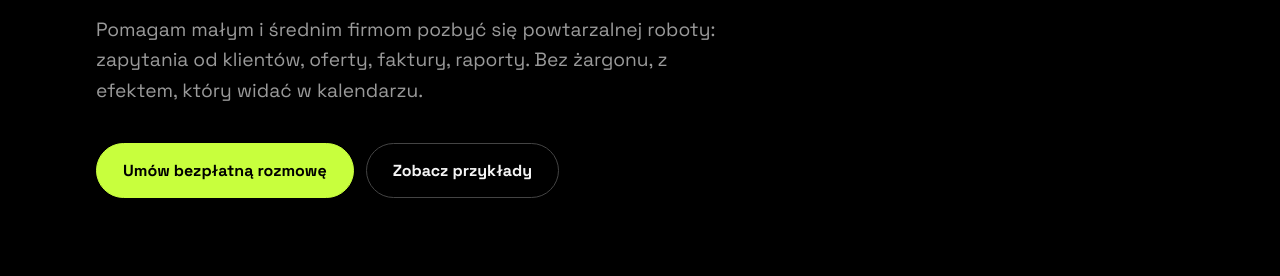
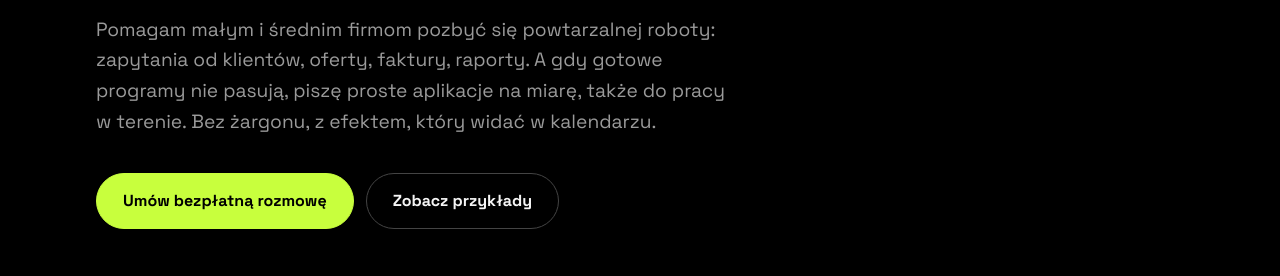
Before and after one commit to orlowski-ra/nailed-it, a plain HTML site: page index.html in a window 1280 px wide. Shown: the part 493-769 px from the top of the page. Drawn offline with Linux system fonts and the light colour scheme.

Commit message:
Hero: wzmianka o aplikacjach na miarę i pracy w terenie
Co-Authored-By: Claude Opus 5.5 <noreply@anthropic.com>
Claude-Session: https://claude.ai/code/session_01GaQqqspJWbHoZpNBrbRsbT

```diff
--- a/index.html
+++ b/index.html
@@ -30,7 +30,7 @@
       <div class="container">
         <p class="eyebrow">Automatyzacja dla małych firm · Warszawa i okolice, zdalnie w całej Polsce</p>
         <h1>Automatyzacja jak w dużych firmach. <em>Na miarę Twojej.</em></h1>
-        <p class="lead">Pomagam małym i średnim firmom pozbyć się powtarzalnej roboty: zapytania od klientów, oferty, faktury, raporty. Bez żargonu, z efektem, który widać w kalendarzu.</p>
+        <p class="lead">Pomagam małym i średnim firmom pozbyć się powtarzalnej roboty: zapytania od klientów, oferty, faktury, raporty. A gdy gotowe programy nie pasują, piszę proste aplikacje na miarę, także do pracy w terenie. Bez żargonu, z efektem, który widać w kalendarzu.</p>
         <div class="actions">
           <a href="#kontakt" class="btn">Umów bezpłatną rozmowę</a>
           <a href="#przyklady" class="btn btn-ghost">Zobacz przykłady</a>
```
